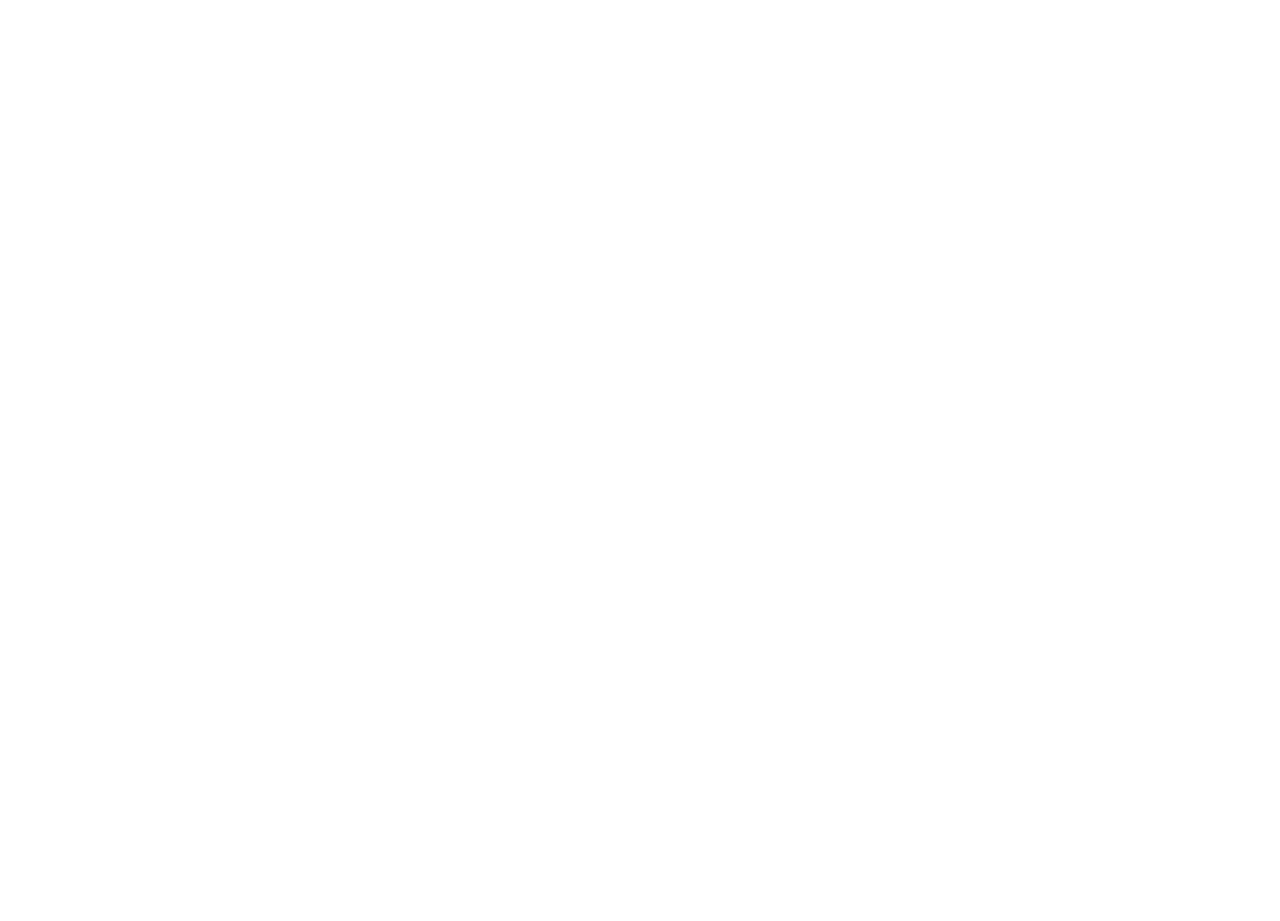
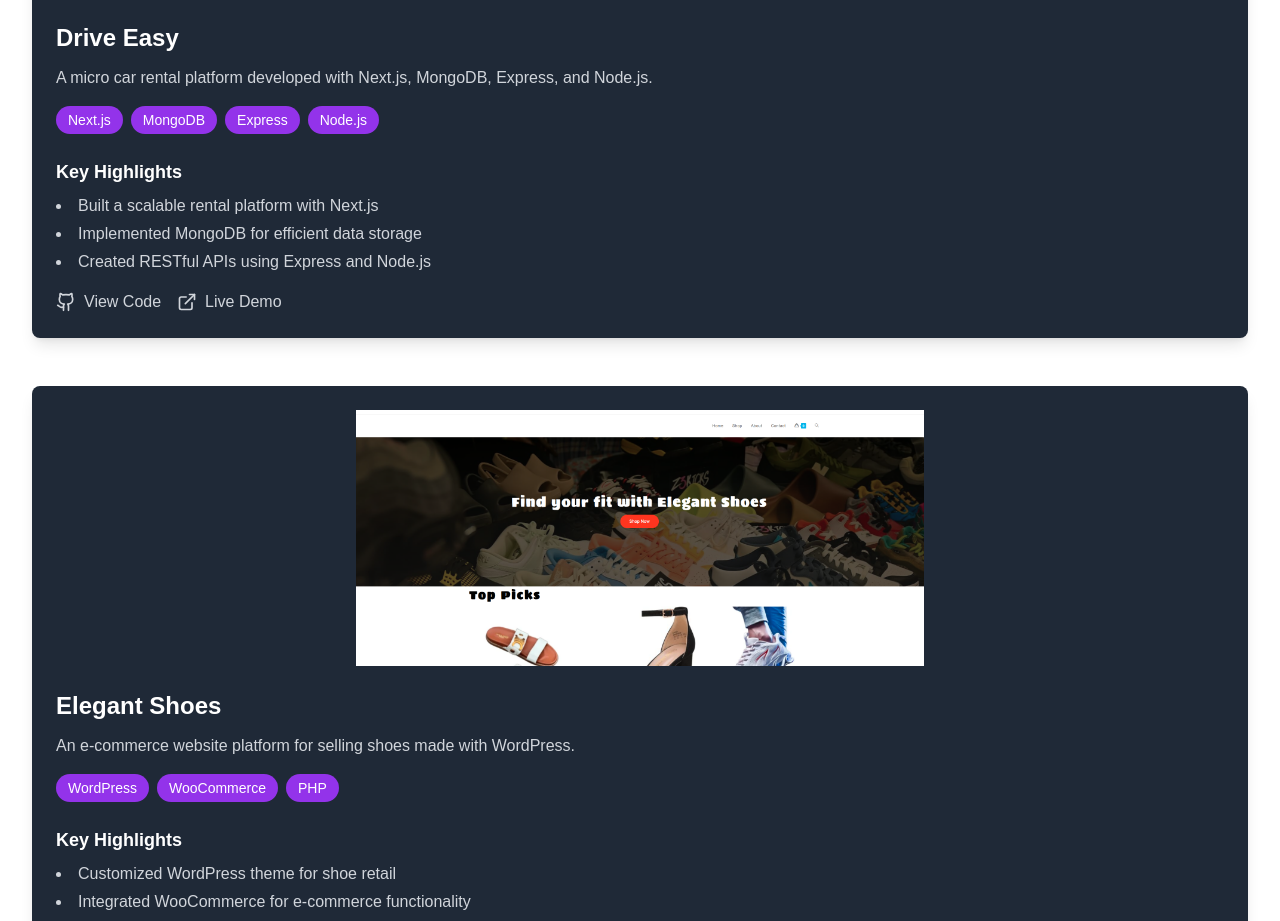
Before and after one commit to jordant007/my-portfolio, a Next.js app: page /projects in a window 1280 px wide. Shown: the part 2490-3411 px from the top of the page. Before the commit the page ends 2208 px from the top, so only its background shows below. Built offline with nearby package versions, Linux system fonts and the light colour scheme.

Commit message:
added extra projects

```diff
--- a/app/page.tsx
+++ b/app/page.tsx
@@ -15,7 +15,7 @@
   { name: 'Tailwind CSS', icon: <div className="w-12 h-12 text-teal-400"><svg xmlns="http://www.w3.org/2000/svg" viewBox="0 0 24 24" fill="currentColor"><path d="M12 0C5.372 0 0 5.373 0 12c0 6.627 5.372 12 12 12s12-5.373 12-12c0-6.627-5.372-12-12-12zm7.5 9.333c-.667 3.5-3.333 4.833-5.5 4.833-.667 0-1.5-.166-2.5-.667 1-1.333 2.166-2 3.5-2 1.167 0 1.833.5 2 1.5.5-2.333-.167-3.833-2-3.833-1 0-2 .5-3 2 .667.5 1.667.833 3.167.833 3.167 0 5.5-2 5.5-5zm-5.833 5.167c-.667 3.5-3.333 4.833-5.5 4.833-.667 0-1.5-.166-2.5-.667 1-1.333 2.167-2 3.5-2 1.167 0 1.833.5 2 1.5.5-2.333-.167-3.833-2-3.833-1 0-2 .5-3 2 .667.5 1.667.833 3.167.833 3.167 0 5.5-2 5.5-5z" /></svg></div> },
   { name: 'Node.js', icon: <div className="w-12 h-12 text-green-500"><svg xmlns="http://www.w3.org/2000/svg" viewBox="0 0 24 24" fill="currentColor"><path d="M12 0c-6.627 0-12 5.373-12 12s5.373 12 12 12 12-5.373 12-12-5.373-12-12-12zm6 10.533c0-1.067-.827-1.827-2.2-1.827h-2.6c-1.2 0-2 .6-2 1.8 0 .733.6 1.233 1.667 1.4l2.067.333c1.267.2 2 .833 2 2 0 1.067-.8 1.8-2.2 1.8h-3c-1.173 0-2.2-.6-2.667-1.733v1.333h-2.4V9.733h2.4v1.133c.467-1.133 1.6-1.866 3.267-1.866h2.4c2.067 0 3.733 1.2 3.733 3.533z" /></svg></div> },
   { name: 'MongoDB', icon: <div className="w-12 h-12 text-green-600"><svg xmlns="http://www.w3.org/2000/svg" viewBox="0 0 24 24" fill="currentColor"><path d="M12 0C9.863 0 8.573 2.39 8.573 2.39 6.037 6.446 3.688 10.252 4.19 14.77 4.697 19.445 8.738 24 12 24s7.303-4.555 7.81-9.23c.502-4.518-1.846-8.324-4.382-12.38 0 0-1.29-2.39-3.428-2.39zm0 22.146c-3.273 0-6.657-3.3-6.168-7.796.473-4.358 2.787-7.946 4.164-10.594 0 0 .494-.858 1.004-1.498 0 .6.084 1.27.166 1.865.523 4.53 2.255 8.91 4.134 12.178-.756-.735-1.457-1.536-1.845-2.395-.52-.777-.713-1.656-.713-2.52 0-.455.17-1.106.527-1.455.454-.445.986-.607 1.643-.67.21-.017.423-.015.636-.015-.006.01.473 3.3.755 4.33.347 1.323 1.59 2.897 2.174 3.407-.525 1.165-1.845 2.797-3.866 3.693z" /></svg></div> },
-  { name: 'Firebase', icon: <div className="w-12 h-12 text-yellow-500"><svg xmlns="http://www.w3.org/2000/svg" viewBox="0 0 24 24" fill="currentColor"><path d="M3.89 15.672L11.96.616a.798.798 0 011.404 0l3.656 7.316-2.897 3.285-.683-.856-2.835 3.211 4.115 5.172c.144.188.18.435.09.652-.089.217-.287.366-.51.392L1.572 20.173c-.248.029-.496-.07-.676-.266a.806.806 0 01-.18-.695l3.176-9.54zm12.797-4.878l.011.012.05-.055.034.043-3.675 3.2.25-.33-.312.369.002.003 3.64-3.197zm2.144 2.456l.155-.128.084-.072-.084.072-4.16 5.267.242-.3-.21.31 4.034-5.149zM17.69 1.42c.206-.145.473-.168.695-.06s.366.366.37.62L20.797 15.84l.003.007-.148-.02-6.13-7.704-2.41-3.04 5.579-3.664z" /></svg></div> },
+  { name: 'Firebase', icon: <div className="w-12 h-12 text-yellow-500"><svg xmlns="http://www.w3.org/2000/svg" viewBox="0 0 24 24" fill="currentColor"><path d="M3.89 15.672L11.96.616a.798.798 0 011.404 0l3.656 7.316-2.897 3.285-.683-.856-2.835 3.211 4.115 5.172c.144.188.18.435.09.652-.089.217-.287.366-.51.392L1.572 20.173c-.248.029-.496-.07-.676-.266a.806.806 0 01-.18-.695l3.176-9.54zm12.797-4.878l.011.012.05-.055.034.043-3.675 3.2.25-.33-.312.369.002.003 3.64-3.197zm2.144 2.456l.155-.128.084-.072-.084.072-4.16 5.267.242-.3-.21.31 4.034-5.149zM17.69 1.42c.206-.145.473-.168.695-.06s.366.366.37.62L20.797 15.84l.003.007-.148-.20-6.13-7.704-2.41-3.04 5.579-3.664z" /></svg></div> },
   { name: 'WordPress', icon: <div className="w-12 h-12 text-blue-500"><svg xmlns="http://www.w3.org/2000/svg" viewBox="0 0 24 24" fill="currentColor"><path d="M12 0C5.372 0 0 5.373 0 12c0 6.627 5.372 12 12 12s12-5.373 12-12c0-6.627-5.372-12-12-12zm-4.5 18l-1.8-7.2h-3l-.5 1.5h-3L6 18h3l-.5-1.5h2L9.5 18zm9-6l-3 6h-1.5L12 10.5 10.5 18h-1.5l-3-6h2L12 7.5l2.5 6h2z" /></svg></div> },
   { name: 'React Native', icon: <div className="w-12 h-12 text-blue-400"><svg xmlns="http://www.w3.org/2000/svg" viewBox="0 0 24 24" fill="currentColor"><path d="M12 0C6.478 0 2 4.477 2 10c0 3.531 1.835 6.627 4.598 8.402C6.3 19.44 6 20.185 6 21c0 1.105.895 2 2 2s2-.895 2-2c0-.766-.318-1.46-.82-1.86C10.54 20.548 11.27 21 12 21s1.46-.452 1.82-1.14C13.68 19.54 14 20.235 14 21c0 1.105.895 2 2 2s2-.895 2-2c0-.816-.299-1.56-.598-2.402C20.165 16.627 22 13.531 22 10c0-5.523-4.478-10-10-10zm0 18.586c-1.452 0-2.637-.895-3.032-2.15C8.387 15.165 9.64 14 12 14c2.36 0 3.613 1.165 3.032 2.436C14.637 17.691 13.452 18.586 12 18.586zm0-6.986c-1.778 0-3.126-1.343-3.126-3.126 0-1.784 1.343-3.126 3.126-3.126s3.126 1.342 3.126 3.126c0 1.783-1.342 3.126-3.126 3.126z" /></svg></div> },
 ];
@@ -176,6 +176,14 @@
               </motion.div>
             ))}
           </motion.div>
+          <motion.div className="text-center mt-8" variants={fadeInUp}>
+            <Link
+              href="/projects"
+              className="bg-gradient-to-r from-purple-600 to-indigo-600 hover:from-purple-700 hover:to-indigo-700 px-8 py-3 rounded-full font-medium inline-flex items-center gap-2 transition-all duration-300 shadow-lg hover:shadow-purple-500/20"
+            >
+              See More Projects <ArrowRight className="h-5 w-5" />
+            </Link>
+          </motion.div>
         </motion.section>
       </motion.div>
 
@@ -189,7 +197,7 @@
             </div>
             <div className="space-y-4">
               <h3 className="text-xl font-semibold text-white">Navigation</h3>
-              <div className="flex flex-col gap-3">
+              <div className="flex flexed-col gap-3">
                 <Link href="/" className="text-gray-400 hover:text-indigo-400 transition-colors duration-300">Home</Link>
                 <Link href="/projects" className="text-gray-400 hover:text-indigo-400 transition-colors duration-300">Projects</Link>
                 <Link href="/contact" className="text-gray-400 hover:text-indigo-400 transition-colors duration-300">Contact</Link>
--- a/app/projects/page.tsx
+++ b/app/projects/page.tsx
@@ -43,6 +43,32 @@
         'Built the UI with React and Tailwind CSS',
         'Implemented authentication with Firebase',
         'Used Firebase as a database',
+      ],
+    },
+    {
+      title: 'Drive Easy',
+      description: 'A micro car rental platform developed with Next.js, MongoDB, Express, and Node.js.',
+      image: '/screenshots/drive-easy.png', // Update with actual image path
+      tags: ['Next.js', 'MongoDB', 'Express', 'Node.js'],
+      github: 'https://github.com/jordant007/DriveEasy', // Update with actual GitHub link
+      live: 'https://www.canva.com/design/DAGi2FK1tQM/HAcqa_D8vmgHX671HOARPw/edit?utm_content=DAGi2FK1tQM&utm_campaign=designshare&utm_medium=link2&utm_source=sharebutton', // Update with actual live URL
+      highlights: [
+        'Built a scalable rental platform with Next.js',
+        'Implemented MongoDB for efficient data storage',
+        'Created RESTful APIs using Express and Node.js',
+      ],
+    },
+    {
+      title: 'Elegant Shoes',
+      description: 'An e-commerce website platform for selling shoes made with WordPress.',
+      image: '/screenshots/elegant-shoes.png', // Update with actual image path
+      tags: ['WordPress', 'WooCommerce', 'PHP'],
+      github: null, // Set to null if no GitHub repo (WordPress sites typically don't have public repos)
+      live: 'https://elegant-shoes-demo.com', // Update with actual live URL
+      highlights: [
+        'Customized WordPress theme for shoe retail',
+        'Integrated WooCommerce for e-commerce functionality',
+        'Implemented responsive design for all devices',
       ],
     },
   ];
@@ -134,6 +160,7 @@
                 </ul>
               </div>
               <div className="flex gap-4">
+                {project.github && (
                   <a
                     href={project.github}
                     className="flex items-center gap-2 text-gray-300 hover:text-white transition-colors"
@@ -143,6 +170,7 @@
                     <Github className="h-5 w-5" />
                     View Code
                   </a>
+                )}
                 <a
                   href={project.live}
                   className="flex items-center gap-2 text-gray-300 hover:text-white transition-colors"
```
Also changed, not shown: public/screenshots/drive-easy.png (added), public/screenshots/elegant-shoes.png (added). Lines whose indentation alone changed are shown as unchanged.
